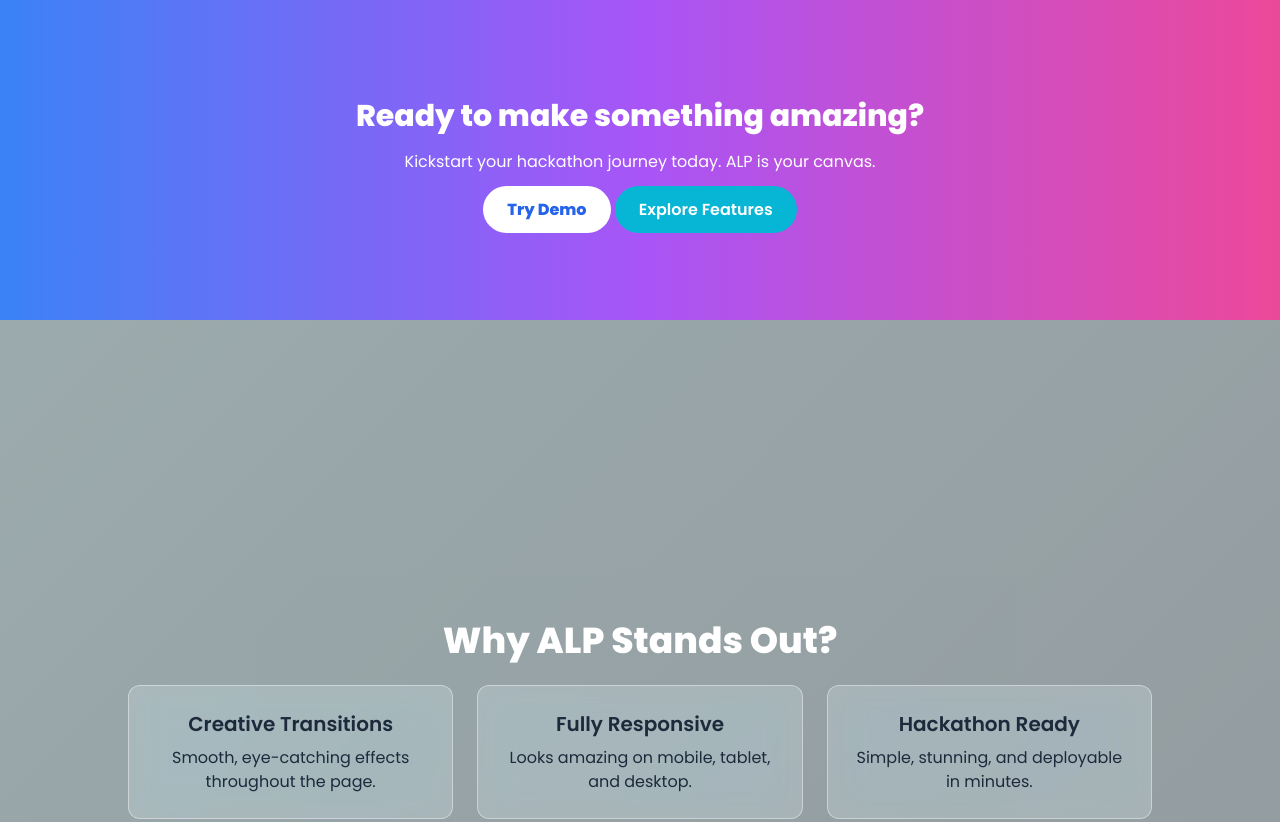
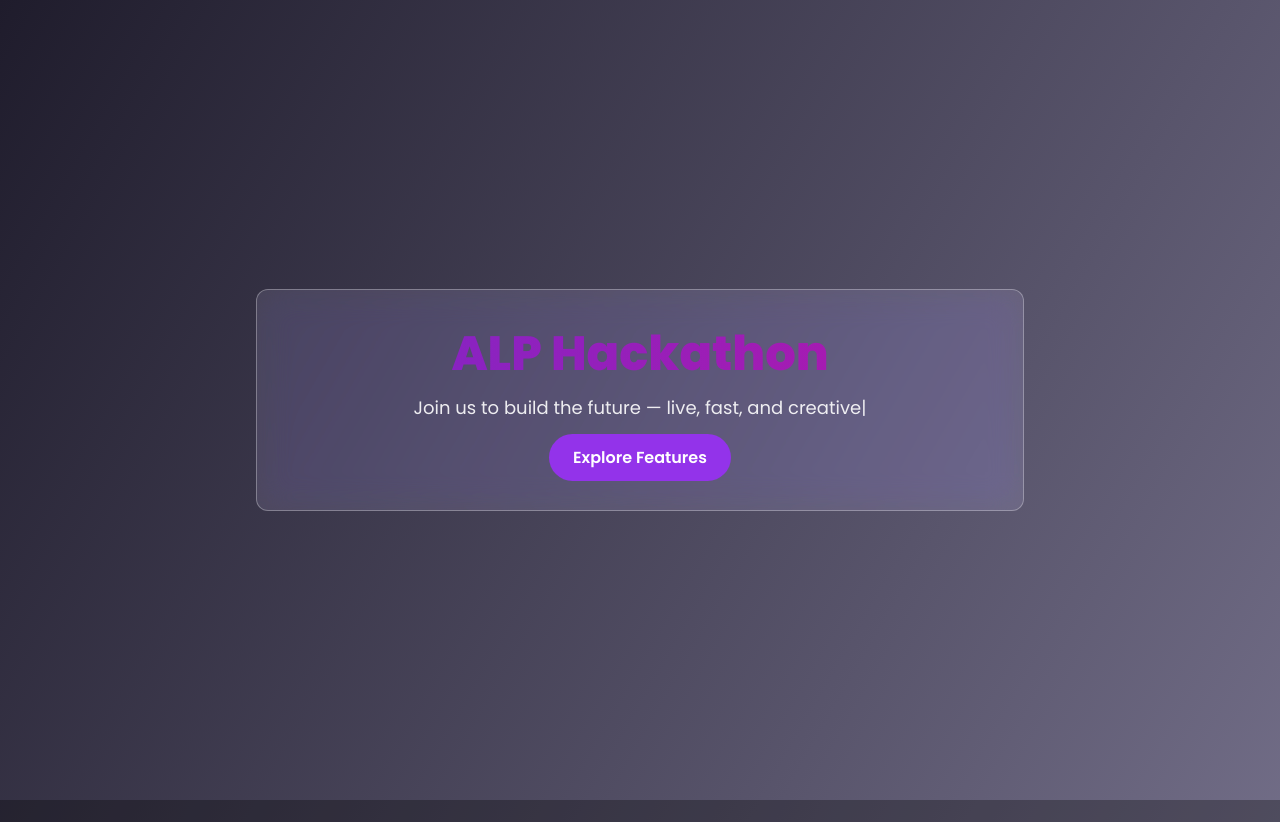
Before and after one commit to nextgendevelope/Hackathon25, a plain HTML site: page index.html in a window 1280 px wide. Shown: the top 822 px of the page. Drawn offline with nearby package versions, Linux system fonts and the light colour scheme.

Commit message:
Update index.html

```diff
--- a/index.html
+++ b/index.html
@@ -14,18 +14,16 @@
     body {
       margin: 0;
       font-family: 'Poppins', sans-serif;
-    background: linear-gradient(135deg, #e0f7fa, #cfd9df);
+      background: linear-gradient(120deg, #1f1c2c, #928dab);
       scroll-behavior: smooth;
-    color: #1e293b; /* slate-800 */
     }
 
     .glass {
       backdrop-filter: blur(16px) saturate(180%);
       -webkit-backdrop-filter: blur(16px) saturate(180%);
-    background-color: rgba(255, 255, 255, 0.2);
+      background-color: rgba(255, 255, 255, 0.1);
       border-radius: 12px;
-    border: 1px solid rgba(255, 255, 255, 0.4);
-    color: #1e293b;
+      border: 1px solid rgba(255, 255, 255, 0.3);
     }
 
     #tsparticles {
@@ -36,7 +34,7 @@
     }
 
     .animated-gradient {
-    background: linear-gradient(270deg, #06b6d4, #3b82f6, #8b5cf6, #ec4899);
+      background: linear-gradient(270deg, #ff0080, #7928ca, #2afadf, #00f2fe);
       background-size: 800% 800%;
       -webkit-background-clip: text;
       -webkit-text-fill-color: transparent;
@@ -64,18 +62,13 @@
       bottom: 20px;
       right: 20px;
       z-index: 50;
-    background-color: #06b6d4;
+      background-color: #9333ea;
       color: white;
       border: none;
       border-radius: 9999px;
       padding: 0.75rem 1rem;
       cursor: pointer;
       display: none;
-    transition: background-color 0.3s ease;
-  }
-
-  .scroll-top-btn:hover {
-    background-color: #0891b2;
     }
 
     .scroll-top-btn.show {
@@ -87,12 +80,11 @@
   <div id="tsparticles"></div>
 
   <!-- HERO SECTION -->
-  <section class="min-h-[40vh] flex items-center justify-center px-6 bg-gradient-to-r from-blue-500 via-purple-500 to-pink-500" data-aos="fade-up">
-  <div class="text-center max-w-2xl text-white">
-    <h2 class="text-3xl font-bold mb-4">Ready to make something amazing?</h2>
-    <p class="mb-6">Kickstart your hackathon journey today. ALP is your canvas.</p>
-    <a href="#!" class="bg-white text-blue-600 px-6 py-3 rounded-full font-bold hover:bg-gray-100 transition">Try Demo</a>
-    <a href="#features" class="bg-cyan-500 hover:bg-cyan-600 text-white px-6 py-3 rounded-full font-semibold transition-all">Explore Features</a>
+  <section class="min-h-screen flex items-center justify-center px-6 text-center">
+    <div class="glass p-10 max-w-3xl w-full" data-aos="zoom-in">
+      <h1 class="text-5xl font-extrabold mb-4 animated-gradient">ALP Hackathon</h1>
+      <p class="text-lg mb-6 opacity-90 typewriter-text" id="typewriter-text">Join us to build the future — live, fast, and creative</p>
+      <a href="#features" class="bg-purple-600 hover:bg-purple-700 px-6 py-3 rounded-full font-semibold transition-all">Explore Features</a>
     </div>
   </section>
 
```
Lines whose indentation alone changed are shown as unchanged.
